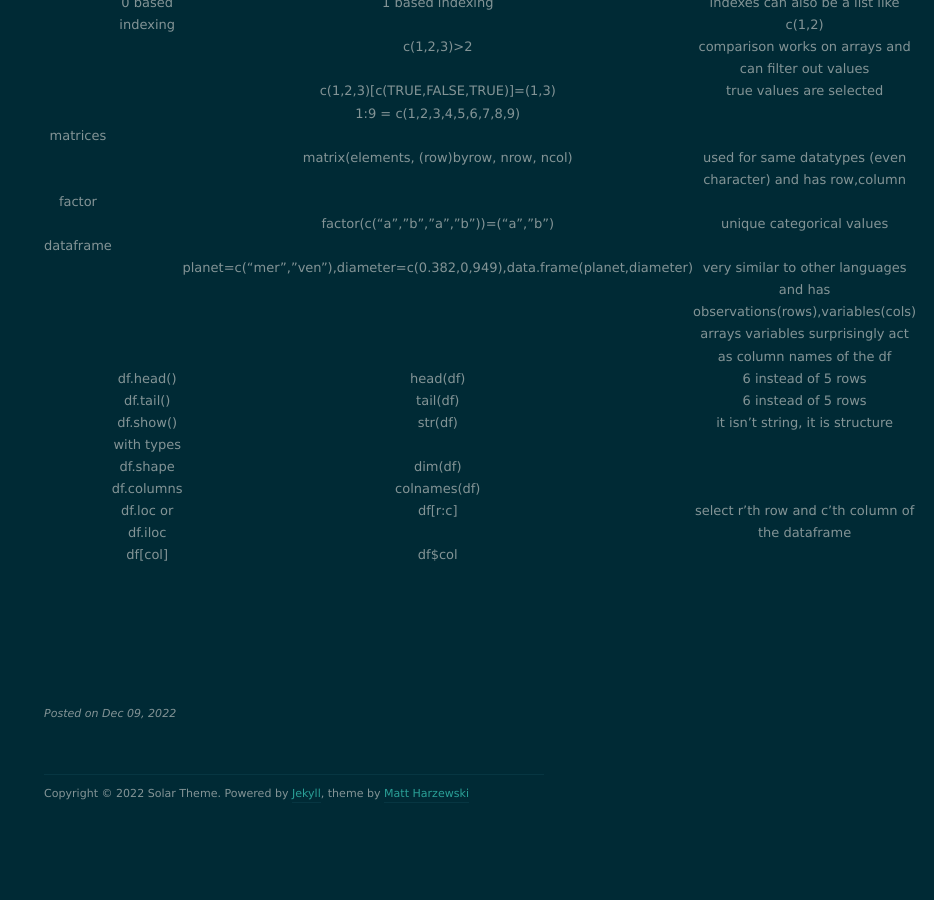
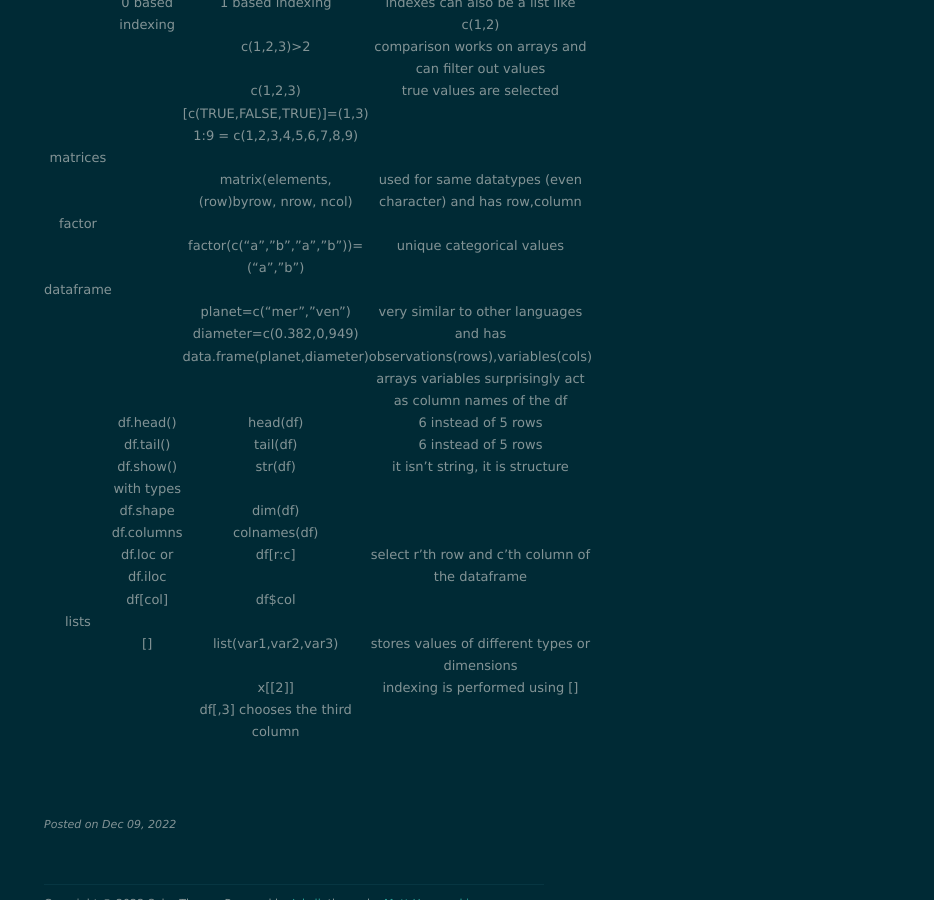
Before and after one commit to shashwat-r/shashwat-r.github.io, a Jekyll site: the page built from _posts/2022-12-10-learn-r.markdown, in a window 1280 px wide and 900 px high, scrolled down 1095 px. Shown: the whole window, without its empty margins (346-1280 px from the left). Built offline with Jekyll 4.4.1, drawn with Linux system fonts in a browser that asks for light colours; nearby versions of some CDN libraries; before the commit the page ends 1919 px from its top, so only the background shows below that.

Commit message:
Update 2022-12-10-learn-r.markdown

```diff
--- a/_posts/2022-12-10-learn-r.markdown
+++ b/_posts/2022-12-10-learn-r.markdown
@@ -50,8 +50,8 @@ Basic R Syntax
 |||matrix(elements, (row)byrow, nrow, ncol)|used for same datatypes (even character) and has row,column|
 |factor|
 |||factor(c("a","b","a","b"))=("a","b")|unique categorical values|
-|dataframe|||
-|||planet=c("mer","ven"),diameter=c(0.382,0,949),data.frame(planet,diameter)|very similar to other languages and has observations(rows),variables(cols)|
+|dataframe|
+|||planet=c("mer","ven") diameter=c(0.382,0,949) data.frame(planet,diameter)|very similar to other languages and has observations(rows),variables(cols)|
 ||||arrays variables surprisingly act as column names of the df|
 ||df.head()|head(df)|6 instead of 5 rows|
 ||df.tail()|tail(df)|6 instead of 5 rows|
@@ -60,9 +60,10 @@ Basic R Syntax
 ||df.columns|colnames(df)|
 ||df.loc or df.iloc|df[r:c]|select r'th row and c'th column of the dataframe|
 ||df[col]|df$col|
+|lists|
+||[]|list(var1,var2,var3)|stores values of different types or dimensions|
+|||x[[2]]|indexing is performed using []|
+|||df[,3] chooses the third column|
 ||||
 ||||
 ||||
-||||
-||||
-||||
```
